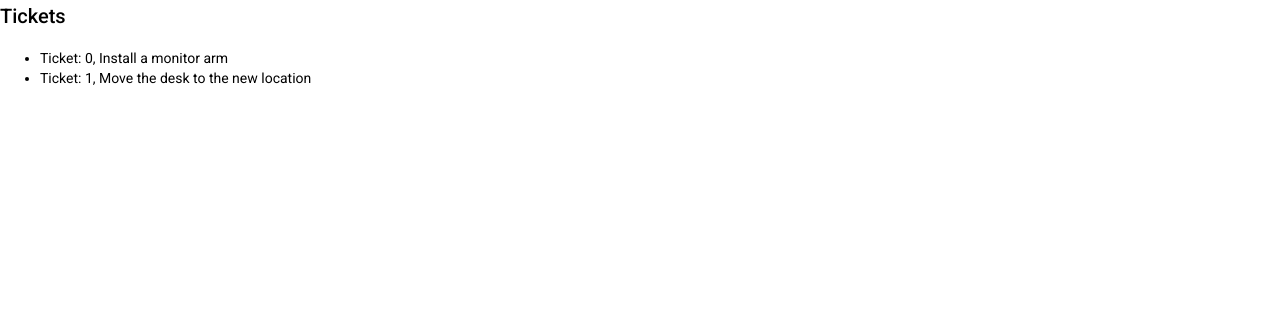
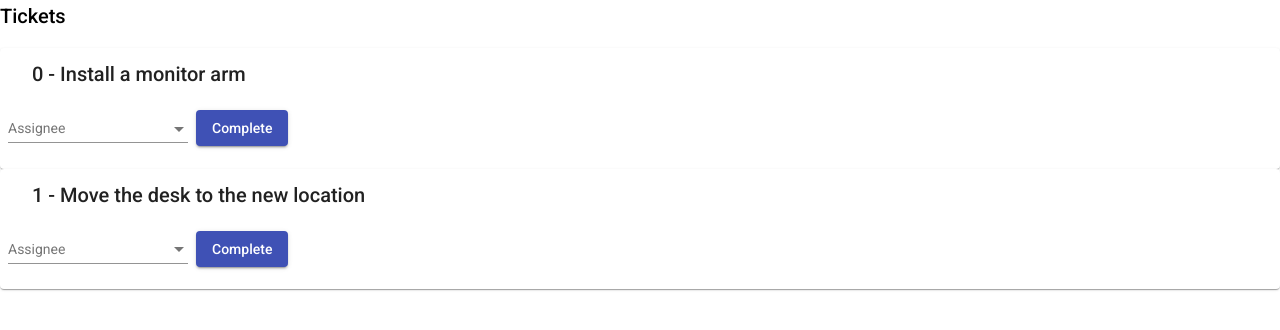
Before and after one commit to Nas3nmann/nrwl-coding-assignment, an Angular app: page / in a window 1280 px wide. Shown: the top 330 px of the page. Built offline with nearby package versions, Linux system fonts and the light colour scheme.

Commit message:
adds basic ticket component

```diff
--- a/src/app/app.component.html
+++ b/src/app/app.component.html
@@ -1,7 +1,5 @@
 <h2>Tickets</h2>
 
-<ul>
-  <li *ngFor="let t of tickets|async">
-    Ticket: {{t.id}}, {{t.description}}
-  </li>
-</ul>
+<section *ngFor="let ticket of tickets | async">
+  <app-ticket [ticket]="ticket"></app-ticket>
+</section>
--- /dev/null
+++ b/src/app/ticket/ticket/ticket.component.html
@@ -0,0 +1,20 @@
+<mat-card>
+  <mat-card-header>
+    <mat-card-title>{{ ticket.id }} - {{ ticket.description }}</mat-card-title>
+  </mat-card-header>
+  <mat-card-actions>
+    <mat-form-field>
+      <mat-label>Assignee</mat-label>
+      <mat-select>
+        <mat-option
+          *ngFor="let user of backendService.users() | async"
+          [ngForTrackBy]="trackUserFunction"
+          [value]="ticket.assigneeId"
+        >
+          {{ user.name }}
+        </mat-option>
+      </mat-select>
+    </mat-form-field>
+    <button mat-raised-button [color]="'primary'">Complete</button>
+  </mat-card-actions>
+</mat-card>
--- /dev/null
+++ b/src/app/ticket/ticket/ticket.component.ts
@@ -0,0 +1,17 @@
+import { Component, Input } from '@angular/core';
+import { BackendService, Ticket } from 'src/app/backend.service';
+
+@Component({
+  selector: 'app-ticket',
+  templateUrl: './ticket.component.html',
+  styleUrls: ['./ticket.component.css']
+})
+export class TicketComponent {
+
+  @Input()
+  ticket: Ticket;
+
+  trackUserFunction = (user) => user.assigneeId;
+
+  constructor(public readonly backendService: BackendService) {}
+}
```
Also changed, not shown: src/app/app.component.ts (+5 -5 lines), src/app/app.module.ts (+10 -16 lines), src/app/ticket/ticket.module.ts (added, +26 -0 lines), src/app/ticket/ticket/ticket.component.css (added), 1 other file (tests, documents, lock files or other folders).
